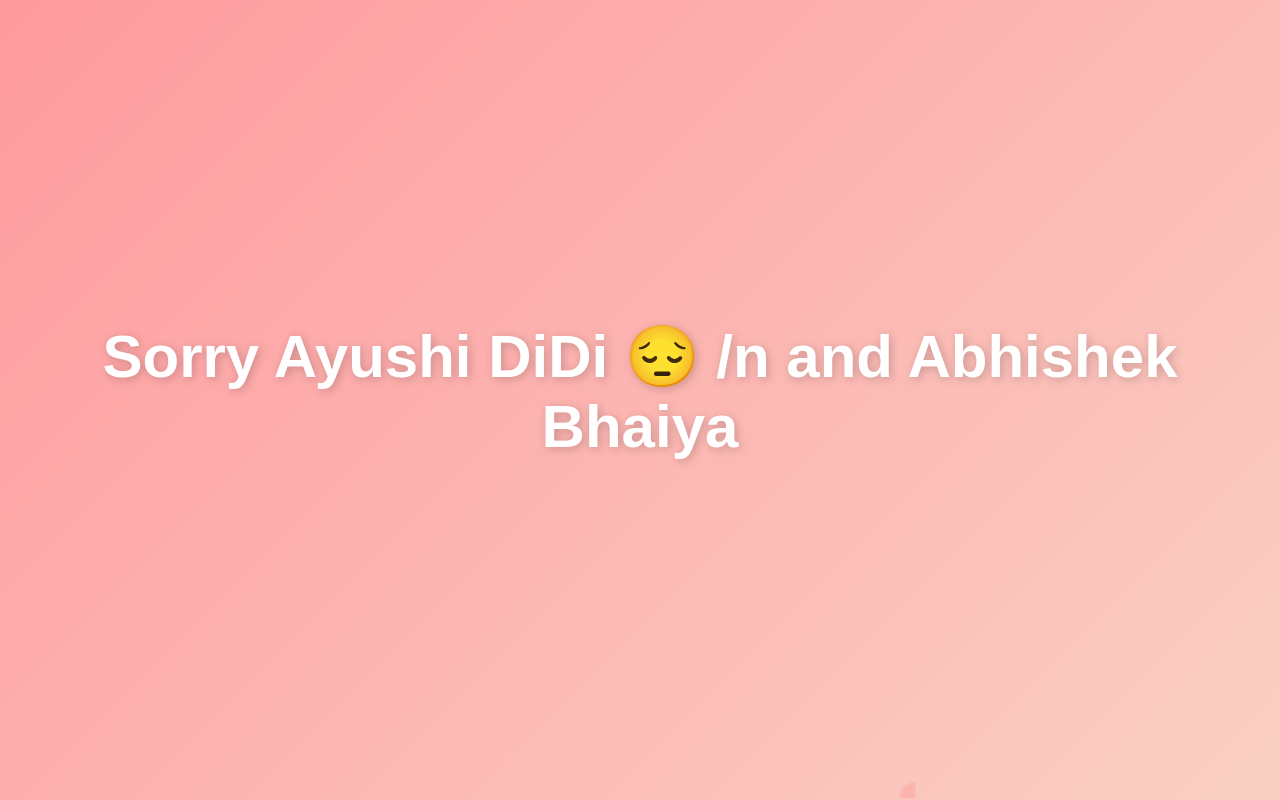
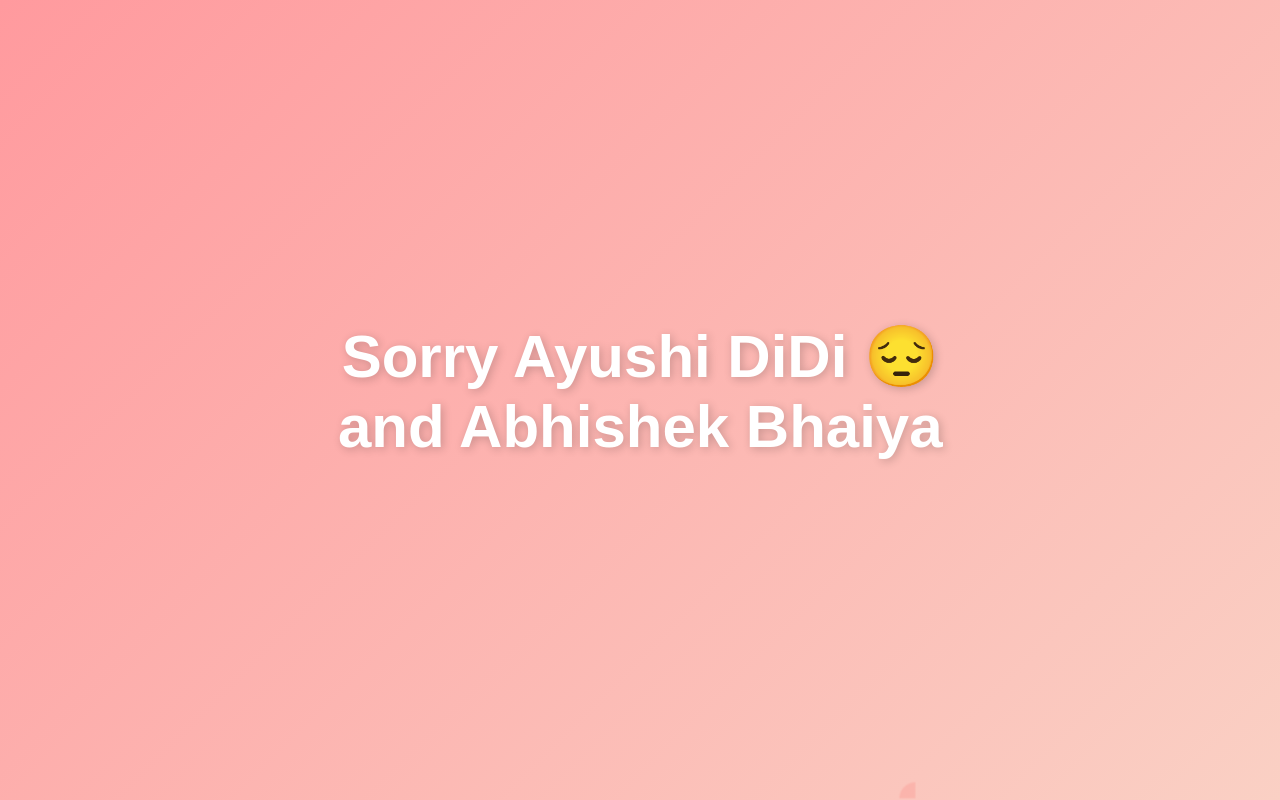
Before and after one commit to SaltyGravy/sorry, a plain HTML site: page index.html in a window 1280 px wide. Drawn offline with Linux system fonts and the light colour scheme.

Commit message:
index.html

```diff
--- a/index.html
+++ b/index.html
@@ -57,7 +57,8 @@
 </head>
 <body>
     <div class="container">
-        <div class="sorry-text">Sorry Ayushi DiDi 😔 /n and Abhishek Bhaiya</div>
+        <div class="sorry-text">Sorry Ayushi DiDi 😔</div>
+        <div class="sorry-text"> and Abhishek Bhaiya</div>
     </div>
     <div class="hearts"></div>
     <script>
```
